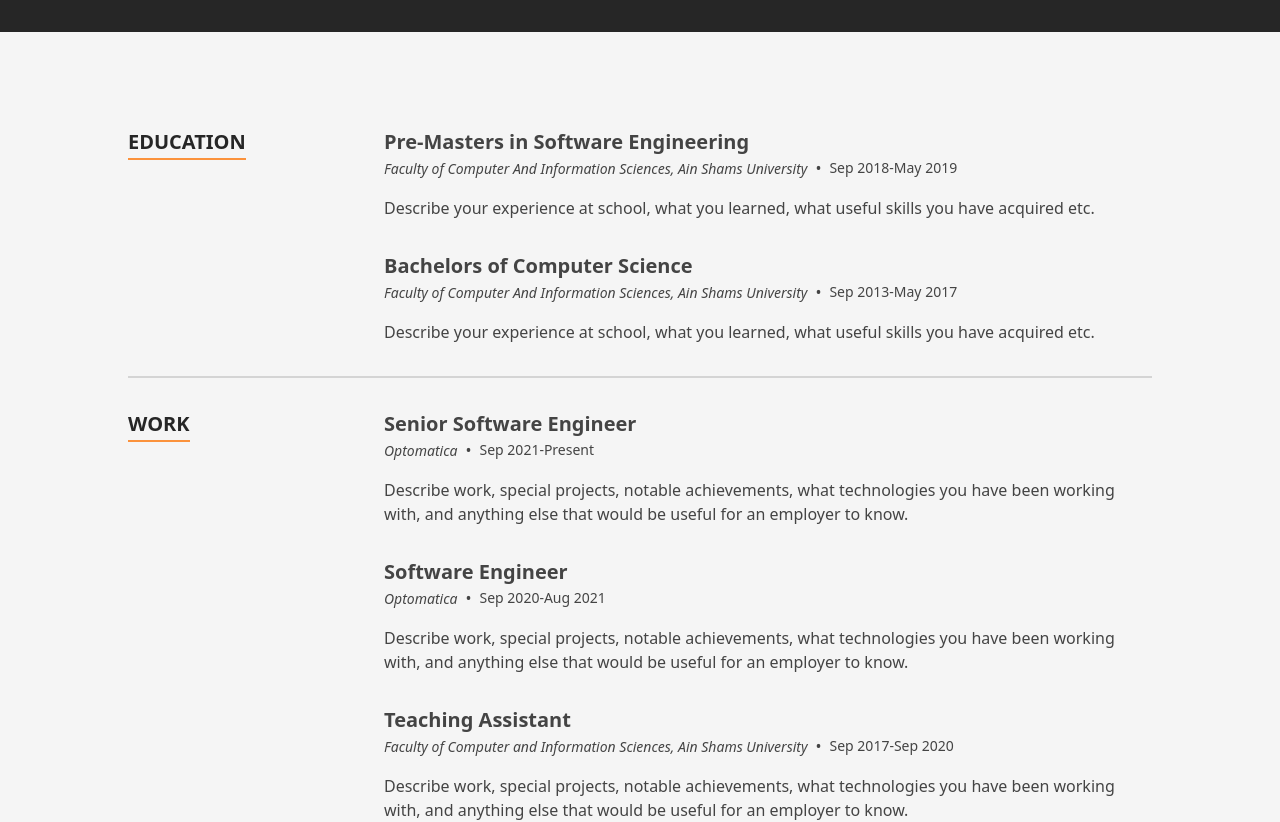
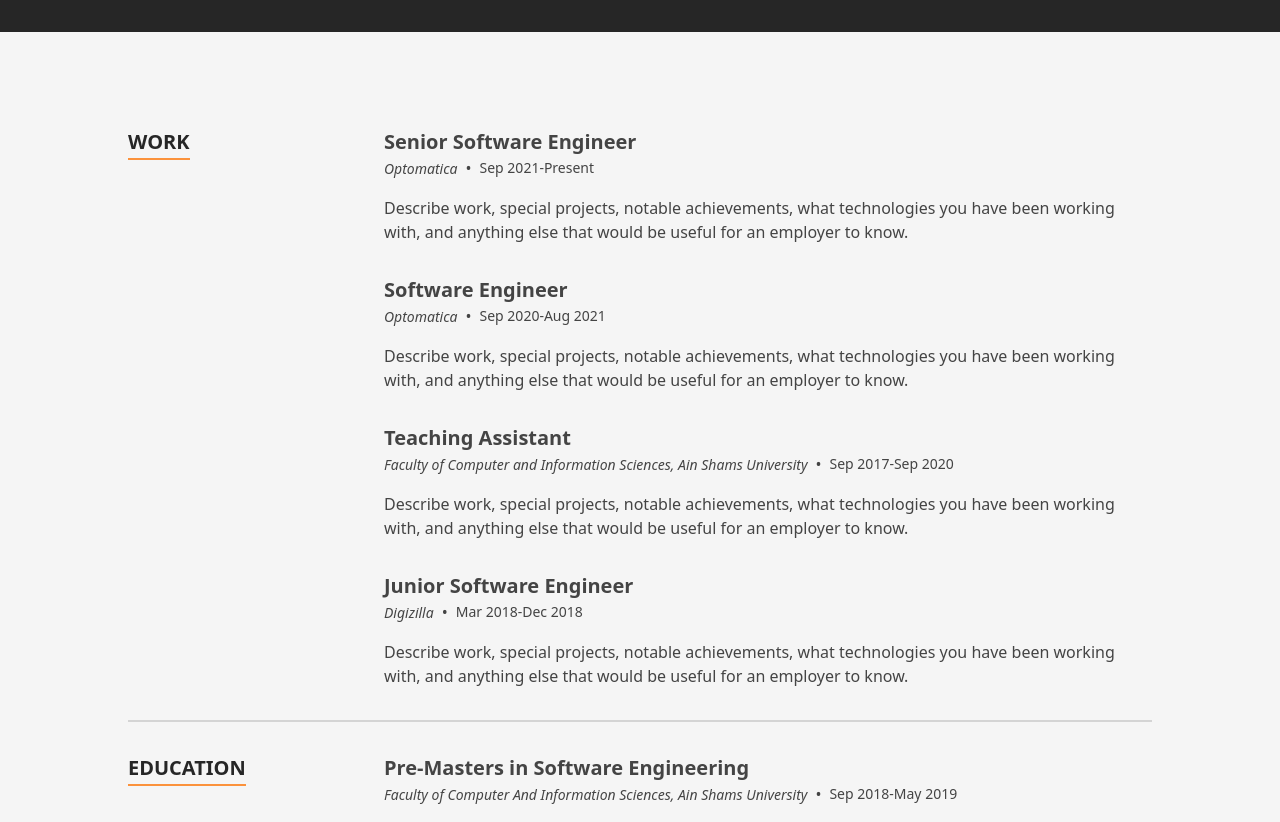
Before and after one commit to nouran-elsherif/nouran-elsherif.github.io, a Next.js app: page / in a window 1280 px wide. Shown: the part 1200-2022 px from the top of the page. Built offline with nearby package versions, Linux system fonts and the light colour scheme.

Commit message:
resume index

```diff
--- a/src/components/Sections/Resume/index.tsx
+++ b/src/components/Sections/Resume/index.tsx
@@ -10,13 +10,14 @@ const Resume: FC = memo(() => {
   return (
     <Section className="bg-neutral-100" sectionId={SectionId.Resume}>
       <div className="flex flex-col divide-y-2 divide-neutral-300">
-        <ResumeSection title="Education">
-          {education.map((item, index) => (
+
+        <ResumeSection title="Work">
+          {experience.map((item, index) => (
             <TimelineItem item={item} key={`${item.title}-${index}`} />
           ))}
         </ResumeSection>
-        <ResumeSection title="Work">
-          {experience.map((item, index) => (
+        <ResumeSection title="Education">
+          {education.map((item, index) => (
             <TimelineItem item={item} key={`${item.title}-${index}`} />
           ))}
         </ResumeSection>
```
